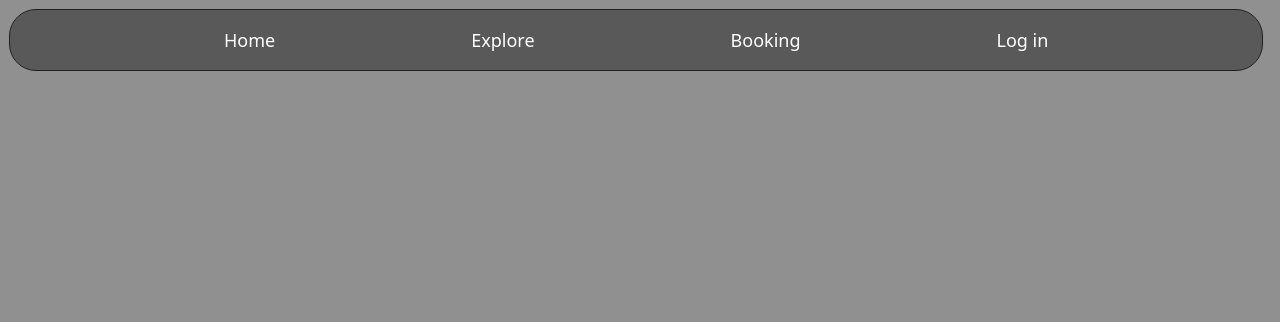
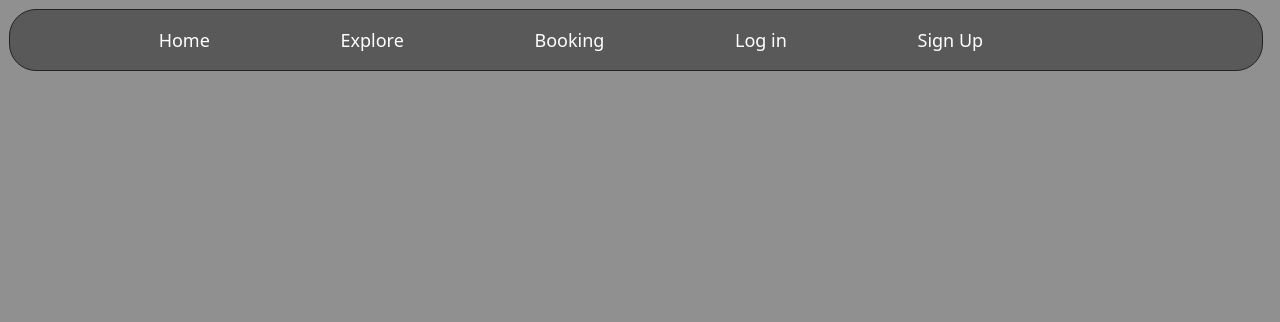
Before and after one commit to zahidhasan61966/concert_login, a plain HTML site: page index.html in a window 1280 px wide. Shown: the top 322 px of the page. Drawn offline with Linux system fonts and the light colour scheme.

Commit message:
Update index.html

```diff
--- a/index.html
+++ b/index.html
@@ -13,6 +13,7 @@
             <li><a href="#2010">Explore</a></li>
             <li><a href="#2000">Booking</a></li>
             <li> <a href="auth.html"> Log in </a></li>
+            <li> <a href="register.html"> Sign Up </li>
         </ul>
     </div>
     <section class="home" id="1980">
```
